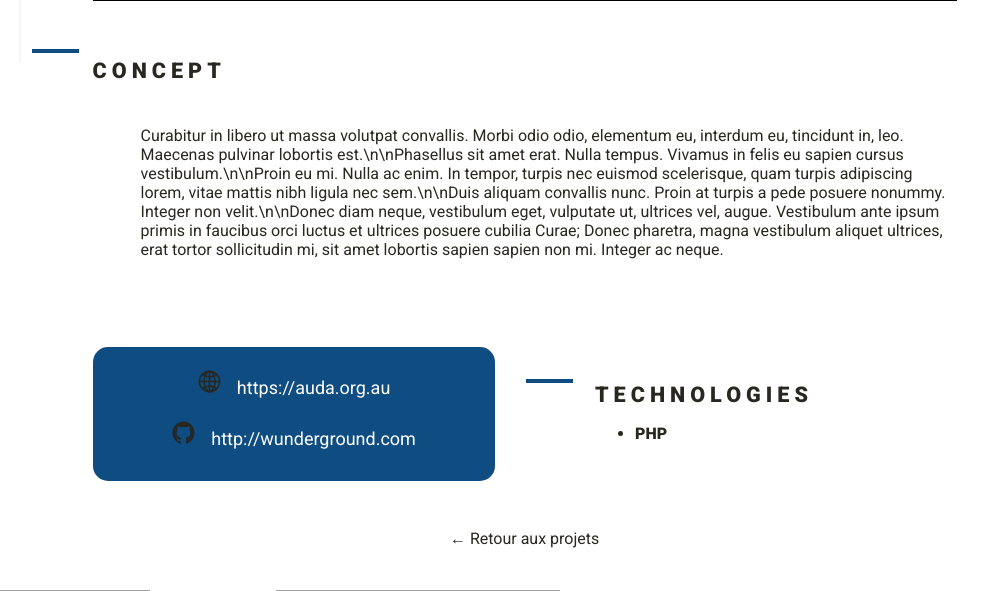
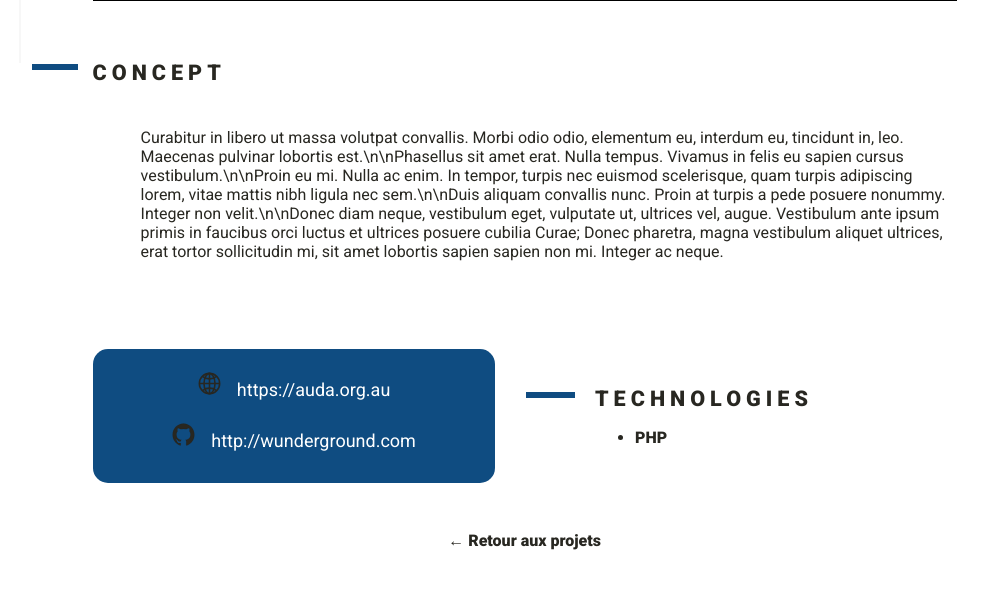
Before and after one commit to Abdellah-Sk/myp-django, a Django app: page /projects/1 in a window 1280 px wide. Shown: the part 687-1278 px from the top of the page, without its empty margins (237-1225 px from the left). Run offline with Django 3.2, Linux system fonts and the light colour scheme; data comes from the database, SQL or seed files in the repository; some libraries are stand-ins or nearby versions; grey boxes are pictures that could not be loaded.

Commit message:
change name variable and check problem hr little title

```diff
--- a/src/projects/static/projects/dist/main.css
+++ b/src/projects/static/projects/dist/main.css
@@ -962,10 +962,10 @@ ion-icon {
           width: 80%;
           margin-top: 10%; } }
       .singleProjet_content .singleProjet .singleProjet_description hr {
-        border: 2px solid #0f4c81;
-        width: 43px;
+        border: 3px solid #0f4c81;
+        width: 40px;
         position: relative;
-        top: 9%;
+        top: 15px;
         margin: 0 0 -2% -7%; }
         @media only screen and (max-width: 768px) {
           .singleProjet_content .singleProjet .singleProjet_description hr {
@@ -1019,10 +1019,10 @@ ion-icon {
       width: 40%;
       padding: 1em; }
       .singleProjet_content .singleProjet_details .singleProjet_tech hr {
-        border: 2px solid #0f4c81;
+        border: 3px solid #0f4c81;
         width: 43px;
         position: relative;
-        top: 16%;
+        top: 27px;
         margin: 0 0 -2% -20%; }
         @media only screen and (max-width: 768px) {
           .singleProjet_content .singleProjet_details .singleProjet_tech hr {
@@ -1031,15 +1031,15 @@ ion-icon {
             left: -5%;
             width: 23px; } }
       .singleProjet_content .singleProjet_details .singleProjet_tech li {
-        font-weight: 700;
-        font-family: 'Roboto', sans-serif; }
+        font-weight: 700; }
         @media only screen and (max-width: 768px) {
           .singleProjet_content .singleProjet_details .singleProjet_tech li {
             width: 150px;
             padding: 0.5em; } }
   .singleProjet_content .back {
     margin: 5%;
-    text-align: center; }
+    text-align: center;
+    font-weight: 600; }
     .singleProjet_content .back a :hover {
       color: #0f4c81; }
 
```
Also changed, not shown: src/projects/static/projects/dev/projet/singleProject.scss (+9 -9 lines).
